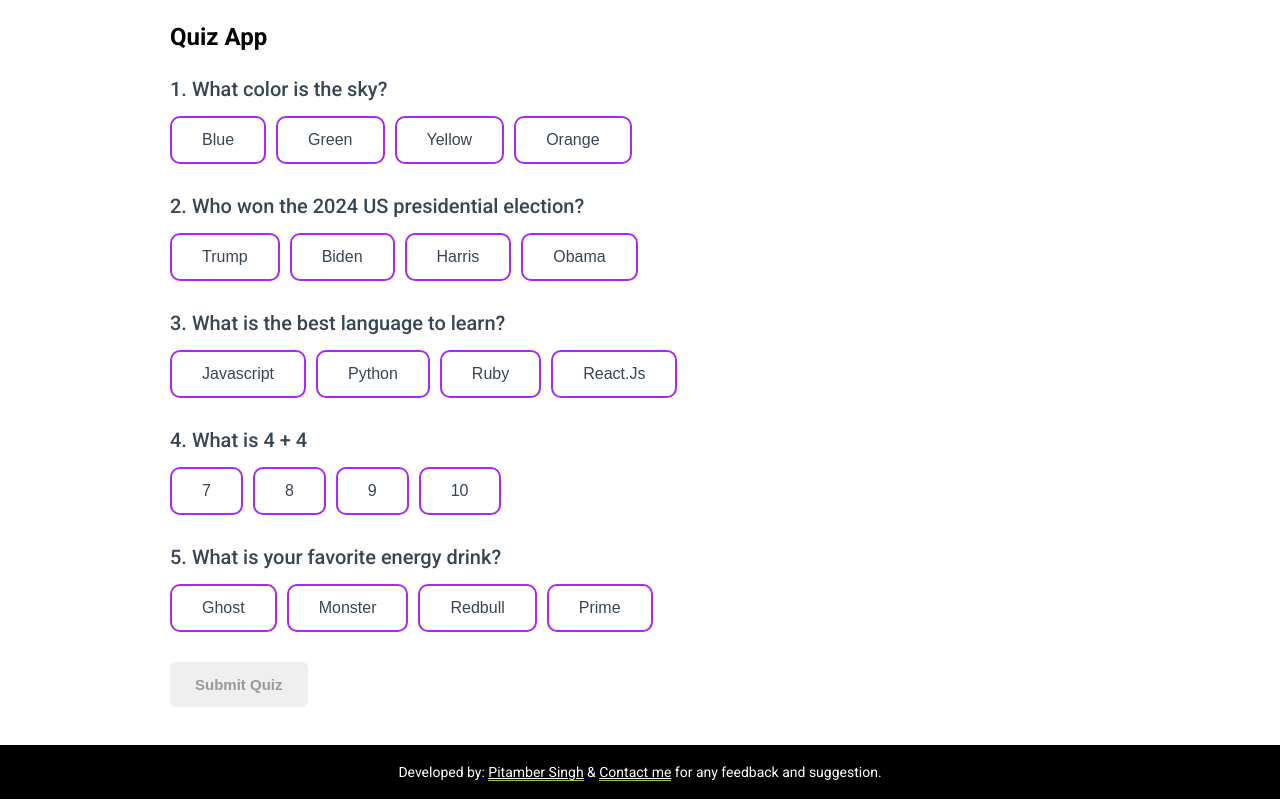
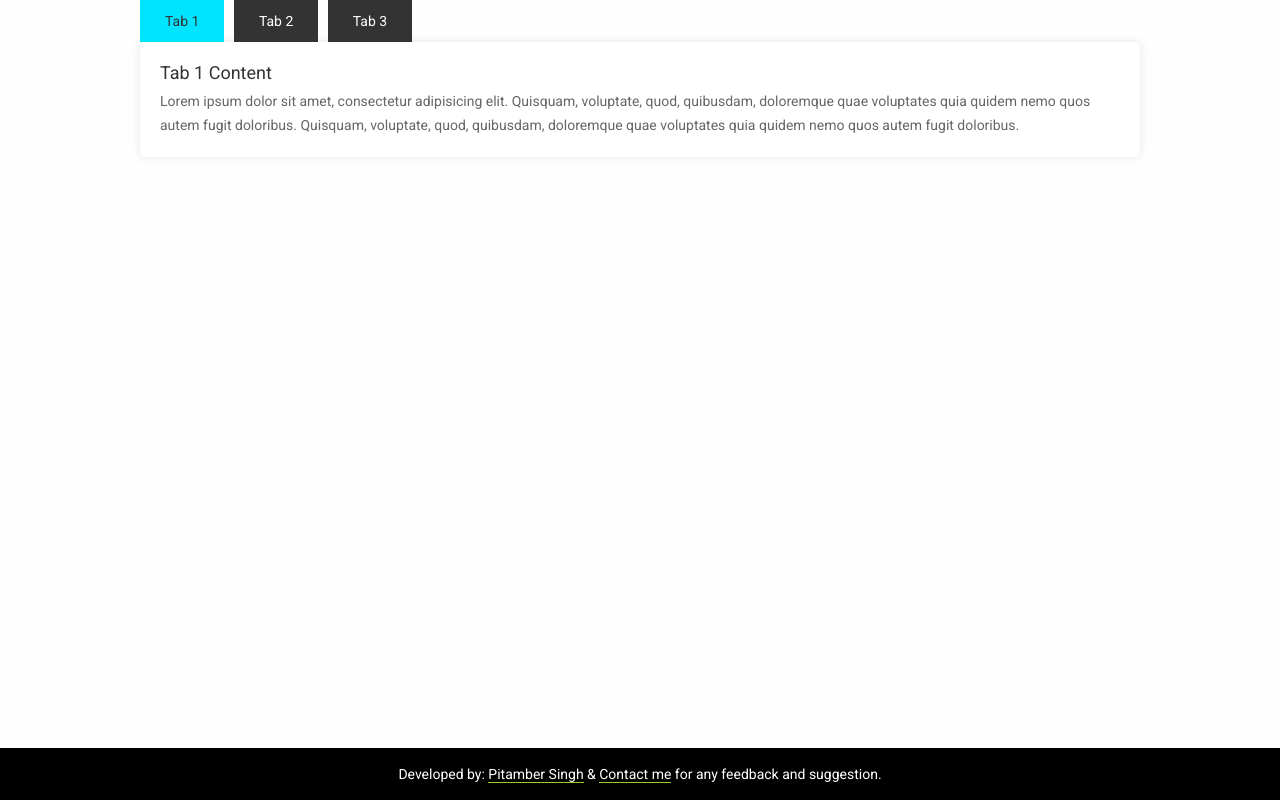
Before and after one commit to pitambersingh729/javascript-custom-tabs, a plain HTML site: page index.html in a window 1280 px wide. Drawn offline with Linux system fonts and the light colour scheme.

Commit message:
filesupdate

```diff
--- a/css/style.css
+++ b/css/style.css
@@ -1,31 +1,21 @@
-html{-webkit-box-sizing:border-box;-moz-box-sizing:border-box;box-sizing:border-box}*,:after,:before{-webkit-box-sizing:inherit;-moz-box-sizing:inherit;box-sizing:inherit}
-:root{--primary:#eaca5b; --primary-dark:#2d2b28}
-ul,ol{list-style:none; margin:0; padding:0; width: 100%; justify-content:space-between; display:flex; grid-gap:10px}
-ol li,ul li{width:100%; list-style:none}
-li::marker {content:""}
-body {background:#fff; min-height:100vh; display:grid; place-items:center; padding:1rem; font-family:sans-serif; font-family:"Roboto", sans-serif; font-size:14px; line-height:24px; margin:0; padding:0}
-h1{font-size:24px; line-height:30px; font-weight:700; color:#000; margin:20px 0 25px}
-.container{margin:0 auto; padding:0 15px; max-width:970px; width:100%}
-.question-container .quiz-progress{display:flex; justify-content:evenly; gap:0.5rem}
-.question-container span{width:100%; height:4px; border-radius:25px; background-color:var(--gray)}
-.question-container span.seen{background-color:var(--primary);}
-.quizRow{margin:0 0 30px}
-.answeroptions{display:flex; grid-gap:10px}
-.question-container small{text-transform:capitalize; font-size:15px; display:block; margin:0 0 5px; display:none}
-.question-container h3{font-size:20px; color:#374555; font-weight:500; margin:0 0 15px}
-.question-container button{display:block; padding:13px 30px; border-radius:10px; font-size:16px; text-transform:capitalize; background-color:#fff; border:2px solid #a629f6; color:#374555; transition: all 0.2s ease; cursor:pointer}
-.question-container button.disabled{pointer-events:none; background:#efefef; color:#999; border:2px solid transparent;}
-.question-container button:hover{background-color:var(--primary-dark); color:var(--primary); border-color:var(--primary);}
-.question-container button.correct{background-color:#25d781; color:#fff; border-color:#19c672;}
-.question-container button.incorrect{background-color:#ee5454; color:#fff; border-color:#d53737;}
-.submit{display:inline-block; vertical-align:top; color:#fff; background:#313e51; font-size:15px; border-radius:6px; border:none; padding:14px 25px; cursor:pointer; font-weight:600}
-.submit.disabled{pointer-events:none; background:#efefef; color:#999}
+html,body,div,span,applet,object,iframe,h1,h2,h3,h4,h5,h6,p,blockquote,pre,a,abbr,acronym,address,applet,article,aside,audio,b,big,blockquote,body,canvas,caption,center,cite,code,dd,del,details,dfn,div,dl,dt,em,embed,fieldset,figcaption,figure,footer,form,header,hgroup,html,i,iframe,img,ins,kbd,label,legend,li,mark,menu,nav,object,ol,output,p,pre,q,ruby,s,samp,section,small,span,strike,strong,sub,summary,sup,tbody,td,tfoot,th,thead,time,tr,tt,u,ul,var,video{margin:0;padding:0;border:0;font-size:100%;font:inherit;vertical-align:baseline}
+article,aside,details,figcaption,figure,footer,header,menu,nav,section{display:block}
+html{-webkit-box-sizing:border-box;-moz-box-sizing:border-box;box-sizing:border-box}
+*,:after,:before{-webkit-box-sizing:inherit;-moz-box-sizing:inherit;box-sizing:inherit}
+body{margin:0;padding:0;font-size:14px;line-height:22px;color:#5c5c5c;-webkit-font-smoothing:antialiased;-webkit-text-size-adjust:none;-webkit-tap-highlight-color:transparent;font-family: 'Roboto', Arial, sans-serif;font-weight:400;background:#fefefe;overflow-x:hidden}
+img{border:0;max-width:100%;height:auto}
+:focus{outline:0}
+a{outline:0;text-decoration:none;-webkit-tap-highlight-color:transparent;transition:all ease .4s}
+.container {margin:0 auto; max-width:1000px;}
+img {max-width:100%; height:auto; display:inline-block; vertical-align: top;}
+.tabs{margin:0; padding:0; list-style:none;}
+.tabs li{display:inline-block; vertical-align:top; margin:0 6px 0 0; padding:0; list-style:none; padding:10px 25px; background:#333; color:#fff; transition:all ease .4s; cursor: pointer;}
+.tabs li.active{background:#00e5ff; color:#333;}
+.tabbed-content{padding:20px; background:#fff; border-radius:5px; box-shadow:0 0 10px rgba(0,0,0,.1);}
+.tab{display:none;}
+.tab.active{display:block;}
+.tabbed-content h2{margin:0 0 5px 0; padding:0; font-size:18px; color:#333;}
+.tabbed-content p{margin:0; padding:0; font-size:14px; line-height:24px; color:#666;}
 
-.results{width:100%; height:100%; position:fixed; z-index:15; left:0; top:0; background:rgba(0,0,0,.7); padding:15px; display:none;}
-.results.show{display:block;}
-.resultsIn{display:flex; align-items:center; justify-content:center; position:relative; height:100%;}
-.resultsInData{background-color:#fff; width: 400px; text-align:center; border-radius:15px; padding:20px; box-shadow:0px 4px 20px rgba(81, 68, 169, 0.25);}
-.resultsInData h3{font-size:30px; font-weight:400; line-height:40px}
-.resultsInData p{font-size:26px; font-weight:700; margin: 0 0 20px 0}
-.credit{width:100%; background:#000; text-align:center; color:#fff; padding:15px 0; margin:35px 0 0}
+.credit{position:absolute; bottom:0; left:0; width:100%; background:#000; text-align:center; color:#fff; padding:15px 0;}
 .credit a{color:#fff; border-bottom: 1px solid yellowgreen;}
--- a/index.html
+++ b/index.html
@@ -8,16 +8,28 @@
 <link rel="preconnect" href="https://fonts.gstatic.com" crossorigin>
 <link href="https://fonts.googleapis.com/css2?family=Roboto:wght@300;400;500;700&display=swap" rel="stylesheet">
 <link rel="stylesheet" href="css/style.css" />
-<title>Quiz App</title>
+<title>Javascript Custom Tabs</title>
 </head>
 <body>
 <div class="container">
-  <h1>Quiz App</h1>
-  <div class="question-container" id="questionContainer"></div>
-  <button class="submit disabled">Submit Quiz</button>
-  <div class="results">
-    <div class="resultsIn">
-      <div class="resultsInData">
+  <div class="tabbing">
+    <ul class="tabs">
+      <li class="tab-link active" data-target="tab1">Tab 1</li>
+      <li class="tab-link" data-target="tab2">Tab 2</li>
+      <li class="tab-link" data-target="tab3">Tab 3</li>
+    </ul>
+    <div class="tabbed-content">
+      <div class="tab active" data-target="tab1">
+        <h2>Tab 1 Content</h2>
+        <p>Lorem ipsum dolor sit amet, consectetur adipisicing elit. Quisquam, voluptate, quod, quibusdam, doloremque quae voluptates quia quidem nemo quos autem fugit doloribus. Quisquam, voluptate, quod, quibusdam, doloremque quae voluptates quia quidem nemo quos autem fugit doloribus.</p>
+      </div>
+      <div class="tab" data-target="tab2">
+        <h2>Tab 2 Content</h2>
+        <p>There are many variations of passages of Lorem Ipsum available, but the majority have suffered alteration in some form, by injected humour, or randomised words which don't look even slightly believable.</p>
+      </div>
+      <div class="tab" data-target="tab3">
+        <h2>Tab 3 Content</h2>
+        <p>It is a long established fact that a reader will be distracted by the readable content of a page when looking at its layout. The point of using Lorem Ipsum is that it has a more-or-less normal distribution of letters, as opposed to using 'Content here, content here', making it look like readable English.</p>
       </div>
     </div>
   </div>
--- a/script/script.js
+++ b/script/script.js
@@ -1,114 +1,32 @@
-const questions = [
-  {
-    topic: "science",
-    question: "What color is the sky?",
-    possibleAnswers: ["blue", "green", "yellow", "orange"],
-    correctAnswer: "blue",
-  },
-  {
-    topic: "politics",
-    question: "Who won the 2024 US presidential election?",
-    possibleAnswers: ["trump", "biden", "harris", "obama"],
-    correctAnswer: "trump",
-  },
-  {
-    topic: "tech",
-    question: "What is the best language to learn?",
-    possibleAnswers: ["javascript", "python", "ruby", "react.js"],
-    correctAnswer: "javascript",
-  },
-  {
-    topic: "math",
-    question: "What is 4 + 4",
-    possibleAnswers: ["7", "8", "9", "10"],
-    correctAnswer: "8",
-  },
-  {
-    topic: "random",
-    question: "What is your favorite energy drink?",
-    possibleAnswers: ["ghost", "monster", "redbull", "prime"],
-    correctAnswer: "ghost",
-  },
-];
-let results = document.querySelector('.results');
-let resultsIn = document.querySelector('.resultsIn');
-let resultsInData = document.querySelector('.resultsInData');
+let tabList = document.querySelectorAll('.tabs .tab-link');
+let tabContent = document.querySelectorAll('.tab');
 
-let questionContainer = document.getElementById('questionContainer');
-console.log(questionContainer)
-let indexvalue = 0;
+tabList.forEach(function(tab){
+  tab.addEventListener('click', function(){
+    // Store the data-target attribute of the clicked tab
+    let currentAtt = tab.getAttribute('data-target');
 
-let totalQuestions = questions.length;
-console.log(totalQuestions)
-let rightAnswers = [];
-let wrongAnswers = [];
-let submit = document.querySelector('.submit');
+    // Store the clicked tab
+    let currentTab = tab;
 
-let answered = [];
+    for (let i = 0; i < tabContent.length; i++) {
+      // Store the data-target attribute of the tab content
+      let tabContAtt = tabContent[i].getAttribute('data-target');
+      //console.log(tabContAtt);
+      if(currentAtt === tabContAtt){
 
-for(let i = 0; i < questions.length; i++){
-  let quizRow = document.createElement('div');
-  quizRow.className = 'quizRow';
-  let topic = document.createElement('small');
-  let heading = document.createElement('h3');
-  let answeroptions = document.createElement('div');
-  answeroptions.className = 'answeroptions';
-  indexvalue++;
+        // Remove the active class from the previous tab and tab content
+        for (x = 0; x < tabList.length; x++) {
+          tabList[x].classList.remove('active');
+          tabContent[x].classList.remove('active');
+        }
 
-  questionContainer.appendChild(quizRow);
-  quizRow.appendChild(topic);
-  quizRow.appendChild(heading);
-  quizRow.appendChild(answeroptions);
+        // Add the active class to the current tab
+        currentTab.classList.add('active');
 
-  topic.innerText = questions[i].topic;
-  heading.innerText = indexvalue + ". " + questions[i].question;
-
-  for(let j = 0; j < questions[i].possibleAnswers.length; j++){
-    let button = document.createElement('button');
-    let answers = questions[i].possibleAnswers[j];
-    button.innerText += answers;
-    answeroptions.appendChild(button);
-
-    button.addEventListener('click', function(){
-      let allButtons = answeroptions.querySelectorAll('button');
-      for (let k = 0; k < allButtons.length; k++) {
-        allButtons[k].classList.add('disabled');
+        // ADD THE active class to the current tab
+        tabContent[i].classList.add('active');
       }
-
-      if(questions[i].possibleAnswers[j] === questions[i].correctAnswer){
-        button.classList.add('correct');
-        button.classList.remove('disabled');
-        let pushedvalue = questions[i].correctAnswer;
-        rightAnswers.push(pushedvalue)
-        answered.push(pushedvalue)
-        //alert("Right Value Pushed: " + pushedvalue)
-        //console.log(rightAnswers)
-      }
-      else{
-        button.classList.add('incorrect')
-        let pushedvalue = questions[i].possibleAnswers[j];
-        wrongAnswers.push(pushedvalue)
-        answered.push(pushedvalue)
-        //alert("Wrong Value Pushed: " + pushedvalue)
-        //console.log(wrongAnswers)
-      }
-      if(answered.length === totalQuestions){
-        submit.classList.remove('disabled');
-      }
-    })
-  }
-}
-
-submit.addEventListener('click', function(){
-  let average = (rightAnswers.length / totalQuestions) * 100;
-
-  let resultHeading = document.createElement('h3');
-  let resultScore = document.createElement('p');
-  resultsInData.appendChild(resultHeading);
-  resultsInData.appendChild(resultScore);
-  results.classList.add('show');
-
-  resultHeading.innerText = "Quiz Completed You Scored";
-  resultScore.innerHTML = `${average}% out of ${totalQuestions} Questions`;
-  //alert(`Total Average: ${average}`)
-})
+    }
+  })
+});
```
